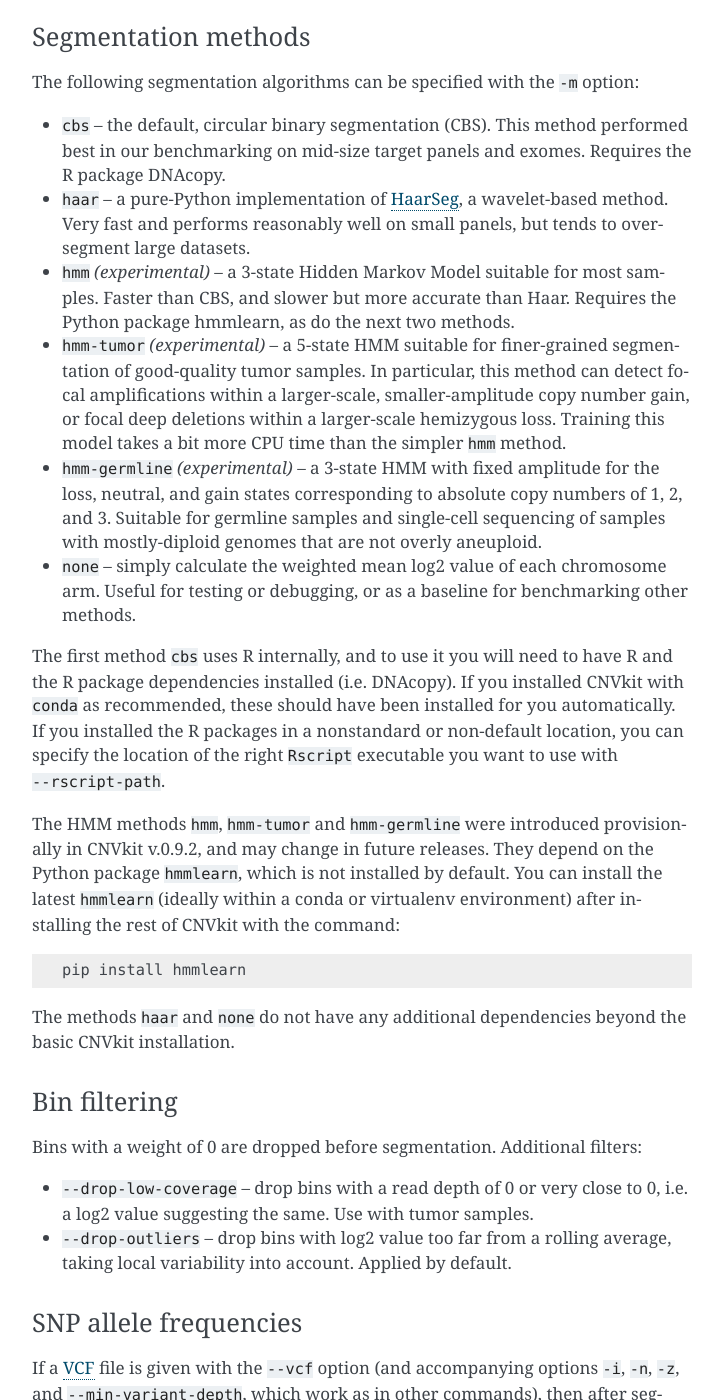
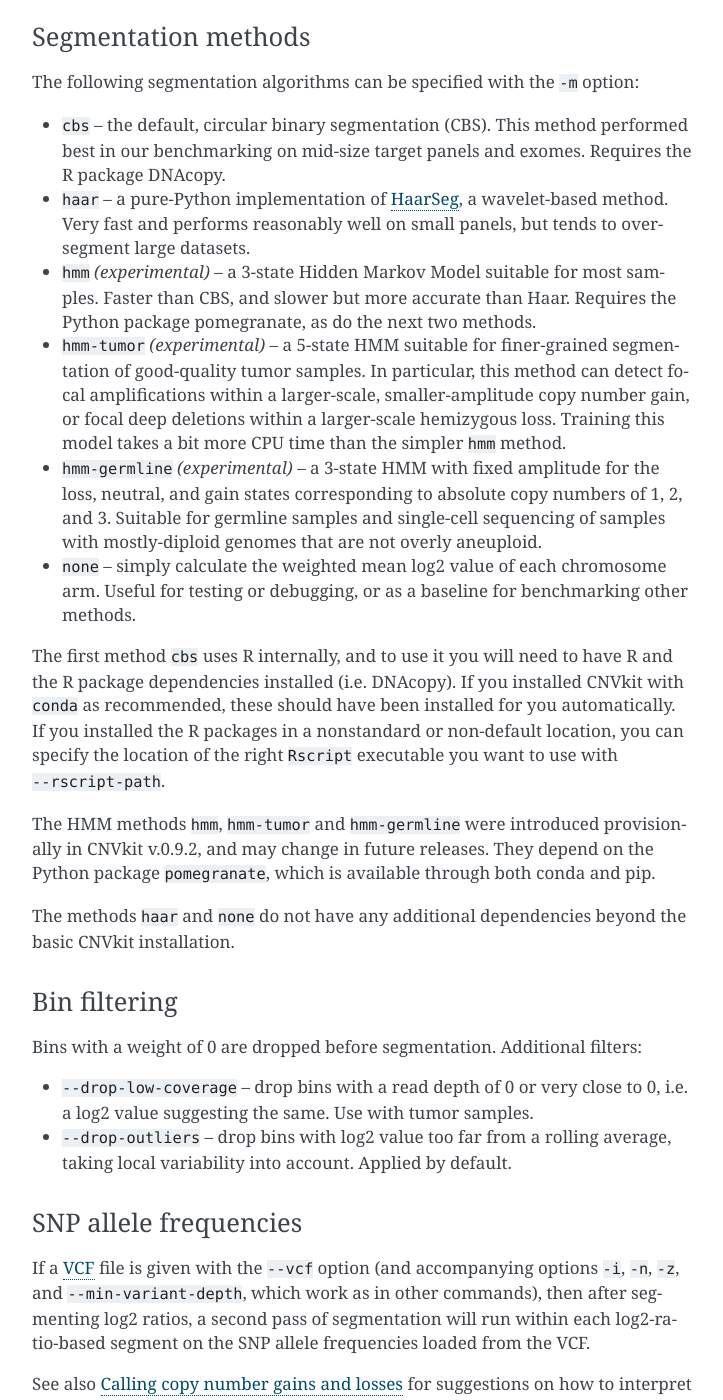
Before and after one commit to etal/cnvkit, a Sphinx documentation site: the page built from doc/pipeline.rst, in a window 1280 px wide and 1400 px high, scrolled down 11751 px. Shown: the whole window, without its empty margins (388-1111 px from the left). Built offline with Sphinx 7.4.7, drawn with Linux system fonts in a browser that asks for light colours; the version number could not be read and is left out.

Commit message:
Replace hmmlearn dependency with pomegranate

```diff
--- a/doc/pipeline.rst
+++ b/doc/pipeline.rst
@@ -572,7 +572,7 @@
   panels, but tends to over-segment large datasets.
 - ``hmm`` *(experimental)* -- a 3-state Hidden Markov Model suitable for most
   samples. Faster than CBS, and slower but more accurate than Haar. Requires
-  the Python package hmmlearn, as do the next two methods.
+  the Python package pomegranate, as do the next two methods.
 - ``hmm-tumor`` *(experimental)* -- a 5-state HMM suitable for finer-grained
   segmentation of good-quality tumor samples. In particular, this method can
   detect focal amplifications within a larger-scale, smaller-amplitude copy
@@ -596,11 +596,8 @@
 
 The HMM methods ``hmm``, ``hmm-tumor`` and ``hmm-germline`` were introduced
 provisionally in CNVkit v.0.9.2, and may change in future releases.
-They depend on the Python package ``hmmlearn``, which is not installed by
-default. You can install the latest ``hmmlearn`` (ideally within a conda or
-virtualenv environment) after installing the rest of CNVkit with the command::
-
-    pip install hmmlearn
+They depend on the Python package ``pomegranate``, which is available through
+both conda and pip.
 
 The methods ``haar`` and ``none`` do not have any additional dependencies beyond
 the basic CNVkit installation.
--- a/setup.py
+++ b/setup.py
@@ -12,12 +12,10 @@
 install_requires=[
         'biopython >= 1.62',
         'future >= 0.15.2',
-        # 'hmmlearn >= 0.2.0',
-        # 'scikit-learn',  # needed by hmmlearn
-        # 'pomegranate >= 0.9.0',
+        'pomegranate >= 0.9.0',
         'matplotlib >= 1.3.1',
         'numpy >= 1.9',
-        'pandas >= 0.18.1',
+        'pandas >= 0.18.1, <= 0.25.0',
         'pyfaidx >= 0.4.7',
         'pysam >= 0.10.0',
         'reportlab >= 3.0',
```
Also changed, not shown: .travis.yml, 1 other file.
